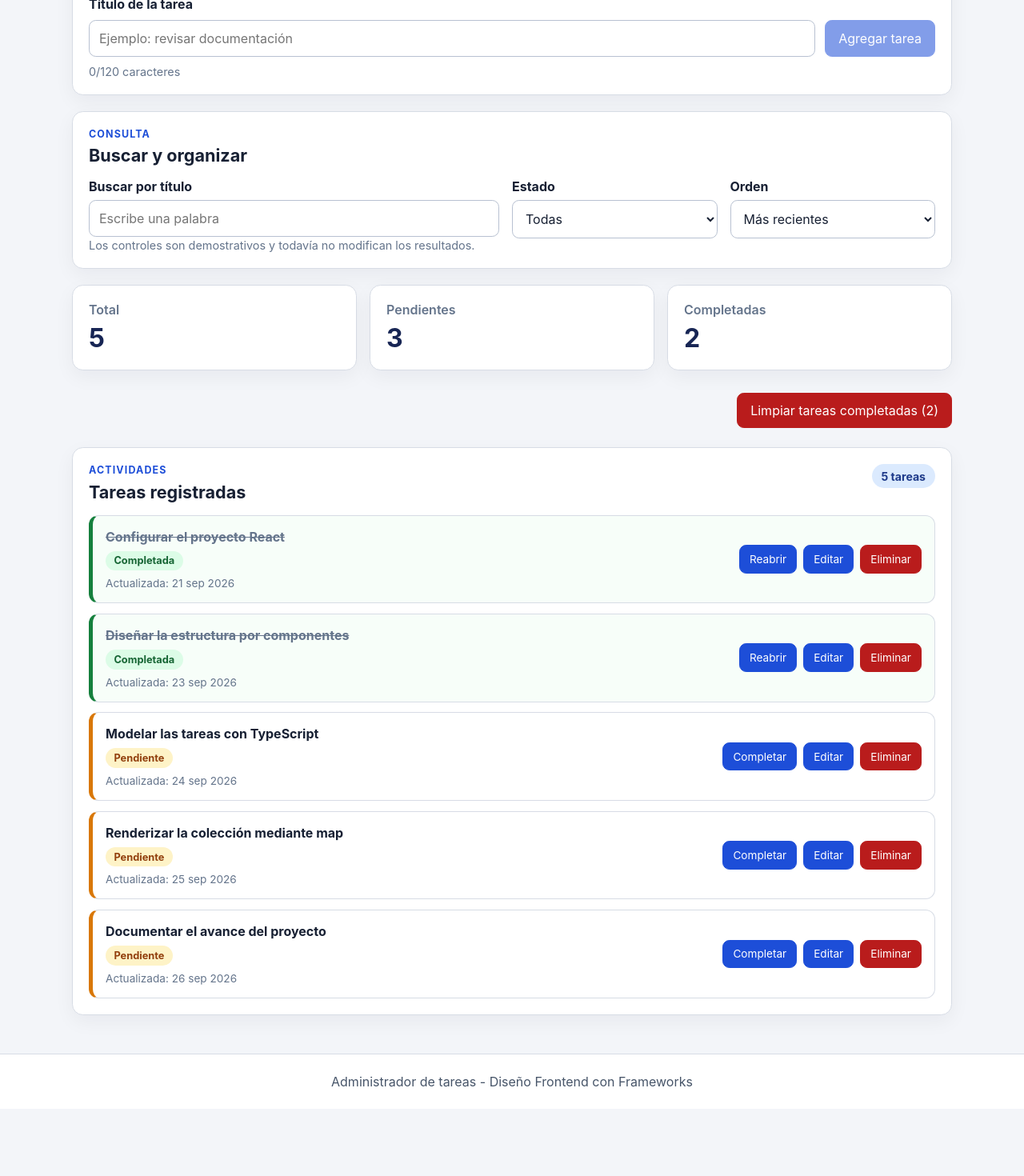
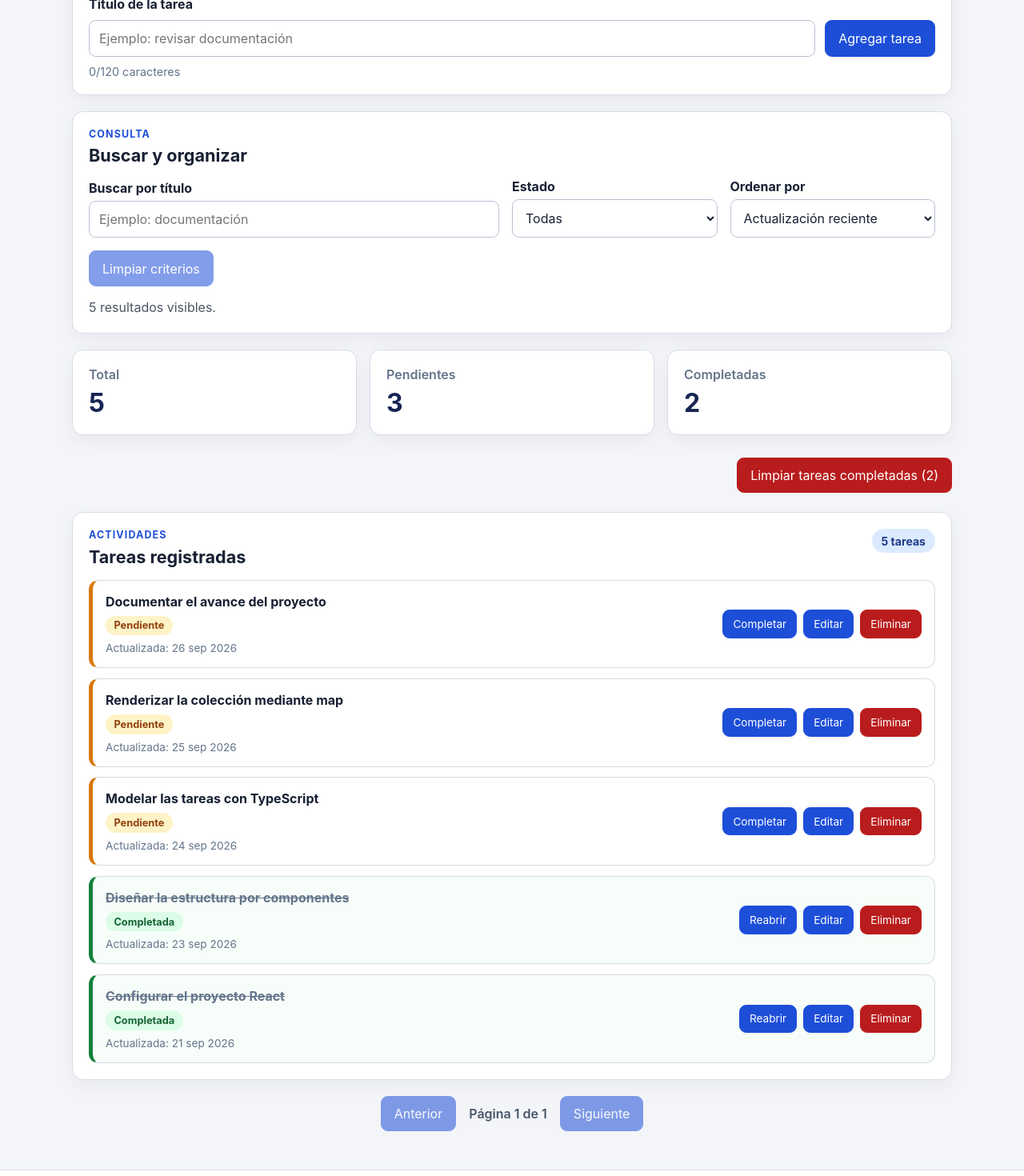
Before and after one commit to GildardoPRMX/ACT-5-FRONTEND, a React (Vite) app: page / in a window 1280 px wide. Shown: the part 320-1790 px from the top of the page at 80% size. Before the commit the page ends 1706 px from the top, so only its background shows below. Built offline with nearby package versions, Linux system fonts and the light colour scheme.

Commit message:
feat: agregar consulta y persistencia local de tareas

```diff
--- a/src/App.tsx
+++ b/src/App.tsx
@@ -1,4 +1,4 @@
-import { useState } from 'react';
+import { useEffect, useState } from 'react';
 import { AppHeader } from './components/AppHeader';
 import { AppFooter } from './components/AppFooter';
 import { TaskFilters } from './components/TaskFilters';
@@ -8,11 +8,43 @@
 import { TaskActions } from './components/TaskActions';
 import { tasks as initialTasks } from './data/tasks';
 import type { Task } from './models/task.interface';
+import type {
+  TaskFilter,
+  TaskSort,
+} from './models/task-view.types';
+import { getVisibleTasks } from './services/task-query.service';
+import {
+  loadTasks,
+  saveTasks,
+} from './services/task-storage.service';
 
 export default function App() {
-  const [tasks, setTasks] = useState<Task[]>(
-    () => [...initialTasks],
+  const [tasks, setTasks] = useState<Task[]>(() =>
+    loadTasks(initialTasks),
   );
+  const [query, setQuery] = useState('');
+  const [filter, setFilter] = useState<TaskFilter>('all');
+  const [sortBy, setSortBy] = useState<TaskSort>('updated-desc');
+  const [currentPage, setCurrentPage] = useState(1);
+
+  useEffect(() => {
+    saveTasks(tasks);
+  }, [tasks]);
+
+  const visibleTasks = getVisibleTasks(tasks, {
+    query,
+    filter,
+    sortBy,
+  });
+  const hasActiveCriteria = query.trim() !== '' || filter !== 'all';
+  const emptyMessage = hasActiveCriteria
+    ? 'No hay tareas que coincidan con la búsqueda y el filtro.'
+    : 'Utiliza el formulario para registrar una nueva actividad.';
+  const pageSize = 5;
+  const totalPages = Math.max(1, Math.ceil(visibleTasks.length / pageSize));
+  const currentVisiblePage = Math.min(currentPage, totalPages);
+  const startIndex = (currentVisiblePage - 1) * pageSize;
+  const paginatedTasks = visibleTasks.slice(startIndex, startIndex + pageSize);
 
   function handleAddTask(title: string) {
     const now = new Date().toISOString();
@@ -28,6 +60,7 @@
       newTask,
       ...currentTasks,
     ]);
+    setCurrentPage(1);
   }
 
   function handleToggleStatus(id: string) {
@@ -49,6 +82,7 @@
         };
       }),
     );
+    setCurrentPage(1);
   }
 
   function handleEditTask(
@@ -68,6 +102,7 @@
           : task,
       ),
     );
+    setCurrentPage(1);
   }
 
   function handleDeleteTask(id: string) {
@@ -90,6 +125,29 @@
     setTasks((currentTasks) =>
       currentTasks.filter((task) => task.id !== id),
     );
+    setCurrentPage(1);
+  }
+
+  function handleQueryChange(value: string) {
+    setQuery(value);
+    setCurrentPage(1);
+  }
+
+  function handleFilterChange(value: TaskFilter) {
+    setFilter(value);
+    setCurrentPage(1);
+  }
+
+  function handleSortChange(value: TaskSort) {
+    setSortBy(value);
+    setCurrentPage(1);
+  }
+
+  function handleClearCriteria() {
+    setQuery('');
+    setFilter('all');
+    setSortBy('updated-desc');
+    setCurrentPage(1);
   }
 
   const completedCount = tasks.filter(
@@ -112,6 +170,7 @@
     setTasks((currentTasks) =>
       currentTasks.filter((task) => task.status !== 'completed'),
     );
+    setCurrentPage(1);
   }
 
   return (
@@ -119,18 +178,52 @@
       <AppHeader />
       <main className="app-main">
         <TaskForm onAddTask={handleAddTask} />
-        <TaskFilters />
+        <TaskFilters
+          query={query}
+          filter={filter}
+          sortBy={sortBy}
+          resultCount={visibleTasks.length}
+          onQueryChange={handleQueryChange}
+          onFilterChange={handleFilterChange}
+          onSortChange={handleSortChange}
+          onClear={handleClearCriteria}
+        />
         <TaskSummary tasks={tasks} />
         <TaskActions
           completedCount={completedCount}
           onClearCompleted={handleClearCompleted}
         />
         <TaskList
-          tasks={tasks}
+          tasks={paginatedTasks}
+          totalCount={visibleTasks.length}
+          emptyMessage={emptyMessage}
           onToggleStatus={handleToggleStatus}
           onEditTask={handleEditTask}
           onDeleteTask={handleDeleteTask}
         />
+        <nav className="pagination" aria-label="Paginación de tareas">
+          <button
+            type="button"
+            onClick={() =>
+              setCurrentPage((page) => Math.max(1, page - 1))
+            }
+            disabled={currentVisiblePage === 1}
+          >
+            Anterior
+          </button>
+          <p aria-live="polite">
+            Página {currentVisiblePage} de {totalPages}
+          </p>
+          <button
+            type="button"
+            onClick={() =>
+              setCurrentPage((page) => Math.min(totalPages, page + 1))
+            }
+            disabled={currentVisiblePage === totalPages}
+          >
+            Siguiente
+          </button>
+        </nav>
       </main>
       <AppFooter courseName="Diseño Frontend con Frameworks" />
     </div>
--- a/src/components/TaskFilters.tsx
+++ b/src/components/TaskFilters.tsx
@@ -1,41 +1,94 @@
-export function TaskFilters() {
+import type {
+  TaskFilter,
+  TaskSort,
+} from '../models/task-view.types';
+
+interface TaskFiltersProps {
+  query: string;
+  filter: TaskFilter;
+  sortBy: TaskSort;
+  resultCount: number;
+  onQueryChange: (value: string) => void;
+  onFilterChange: (value: TaskFilter) => void;
+  onSortChange: (value: TaskSort) => void;
+  onClear: () => void;
+}
+
+export function TaskFilters({
+  query,
+  filter,
+  sortBy,
+  resultCount,
+  onQueryChange,
+  onFilterChange,
+  onSortChange,
+  onClear,
+}: TaskFiltersProps) {
+  const hasActiveCriteria =
+    query.trim() !== '' ||
+    filter !== 'all' ||
+    sortBy !== 'updated-desc';
+
+  const resultLabel =
+    resultCount === 1
+      ? '1 resultado visible.'
+      : `${resultCount} resultados visibles.`;
+
   return (
-    <section className="panel" aria-labelledby="filters-title">
+    <section className="panel" aria-labelledby="task-filters-title">
       <div className="section-heading">
         <div>
           <p className="section-heading__eyebrow">Consulta</p>
-          <h2 id="filters-title">Buscar y organizar</h2>
+          <h2 id="task-filters-title">Buscar y organizar</h2>
         </div>
       </div>
+
       <div className="filters-grid">
-        <div className="field">
-          <label htmlFor="task-search">Buscar por título</label>
+        <label className="filter-field">
+          <span>Buscar por título</span>
           <input
-            id="task-search"
             type="search"
-            placeholder="Escribe una palabra"
+            value={query}
+            placeholder="Ejemplo: documentación"
+            onChange={(event) => onQueryChange(event.target.value)}
           />
-        </div>
-        <div className="field">
-          <label htmlFor="status-filter">Estado</label>
-          <select id="status-filter" defaultValue="all">
+        </label>
+
+        <label className="filter-field">
+          <span>Estado</span>
+          <select
+            value={filter}
+            onChange={(event) =>
+              onFilterChange(event.target.value as TaskFilter)
+            }
+          >
             <option value="all">Todas</option>
             <option value="pending">Pendientes</option>
             <option value="completed">Completadas</option>
           </select>
-        </div>
-        <div className="field">
-          <label htmlFor="task-order">Orden</label>
-          <select id="task-order" defaultValue="newest">
-            <option value="newest">Más recientes</option>
-            <option value="oldest">Más antiguas</option>
-            <option value="title">Por título</option>
+        </label>
+
+        <label className="filter-field">
+          <span>Ordenar por</span>
+          <select
+            value={sortBy}
+            onChange={(event) =>
+              onSortChange(event.target.value as TaskSort)
+            }
+          >
+            <option value="updated-desc">Actualización reciente</option>
+            <option value="created-desc">Creación reciente</option>
+            <option value="title-asc">Título A a Z</option>
           </select>
-        </div>
+        </label>
+
+        <button type="button" onClick={onClear} disabled={!hasActiveCriteria}>
+          Limpiar criterios
+        </button>
       </div>
-      <p className="helper-text">
-        Los controles son demostrativos y todavía no modifican
-        los resultados.
+
+      <p className="filter-results" role="status">
+        {resultLabel}
       </p>
     </section>
   );
--- a/src/components/TaskForm.tsx
+++ b/src/components/TaskForm.tsx
@@ -1,75 +1,78 @@
 import { useState } from 'react';
 import type { FormEvent } from 'react';
+import {
+  TASK_TITLE_MAX_LENGTH,
+  validateTaskTitle,
+} from '../utils/task-validation';
 
 interface TaskFormProps {
   onAddTask: (title: string) => void;
 }
 
-export function TaskForm({
-  onAddTask,
-}: TaskFormProps) {
+export function TaskForm({ onAddTask }: TaskFormProps) {
   const [title, setTitle] = useState('');
-  const normalizedTitle = title.trim();
+  const [error, setError] = useState('');
 
-  function handleSubmit(
-    event: FormEvent<HTMLFormElement>,
-  ) {
+  function handleTitleChange(value: string): void {
+    setTitle(value);
+
+    if (error) {
+      setError(validateTaskTitle(value) ?? '');
+    }
+  }
+
+  function handleSubmit(event: FormEvent<HTMLFormElement>): void {
     event.preventDefault();
 
-    if (!normalizedTitle) {
+    const validationMessage = validateTaskTitle(title);
+
+    if (validationMessage) {
+      setError(validationMessage);
       return;
     }
 
-    onAddTask(normalizedTitle);
+    onAddTask(title.trim());
     setTitle('');
+    setError('');
   }
 
   return (
-    <section
-      className="panel"
-      aria-labelledby="task-form-title"
-    >
+    <section className="panel" aria-labelledby="task-form-title">
       <div className="section-heading">
         <div>
-          <p className="section-heading__eyebrow">
-            Registro
-          </p>
-          <h2 id="task-form-title">
-            Nueva tarea
-          </h2>
+          <p className="section-heading__eyebrow">Registro</p>
+          <h2 id="task-form-title">Nueva tarea</h2>
         </div>
       </div>
 
-      <form
-        className="task-form"
-        onSubmit={handleSubmit}
-      >
-        <label htmlFor="task-title">
-          Título de la tarea
-        </label>
+      <form className="task-form" onSubmit={handleSubmit} noValidate>
+        <label htmlFor="task-title">Título de la tarea</label>
         <div className="task-form__row">
           <input
             id="task-title"
             name="title"
             type="text"
             placeholder="Ejemplo: revisar documentación"
-            maxLength={120}
+            maxLength={TASK_TITLE_MAX_LENGTH}
             value={title}
-            onChange={(event) =>
-              setTitle(event.target.value)
+            onChange={(event) => handleTitleChange(event.target.value)}
+            aria-invalid={Boolean(error)}
+            aria-describedby={
+              error
+                ? 'task-title-help task-title-error'
+                : 'task-title-help'
             }
-            required
           />
-          <button
-            type="submit"
-            disabled={!normalizedTitle}
-          >
-            Agregar tarea
-          </button>
+          <button type="submit">Agregar tarea</button>
         </div>
-        <p className="helper-text">
-          {title.length}/120 caracteres
+        <p id="task-title-help" className="helper-text">
+          {title.length}/{TASK_TITLE_MAX_LENGTH} caracteres
         </p>
+        {error && (
+          <p id="task-title-error" className="field-error" role="alert">
+            {error}
+          </p>
+        )}
       </form>
     </section>
   );
--- a/src/components/TaskItem.tsx
+++ b/src/components/TaskItem.tsx
@@ -2,6 +2,10 @@
 import type { FormEvent } from 'react';
 import type { Task } from '../models/task.interface';
 import { TaskStatusBadge } from './TaskStatusBadge';
+import {
+  TASK_TITLE_MAX_LENGTH,
+  validateTaskTitle,
+} from '../utils/task-validation';
 
 interface TaskItemProps {
   task: Task;
@@ -25,26 +29,42 @@
   const { id, title, status, updatedAt } = task;
   const [isEditing, setIsEditing] = useState(false);
   const [draftTitle, setDraftTitle] = useState(title);
-  const normalizedDraft = draftTitle.trim();
+  const [error, setError] = useState('');
 
   function handleStartEdit() {
     setDraftTitle(title);
+    setError('');
     setIsEditing(true);
   }
 
   function handleCancelEdit() {
     setDraftTitle(title);
+    setError('');
     setIsEditing(false);
+  }
+
+  function handleDraftChange(value: string) {
+    setDraftTitle(value);
+
+    if (error) {
+      setError(validateTaskTitle(value) ?? '');
+    }
   }
 
   function handleEditSubmit(
     event: FormEvent<HTMLFormElement>,
   ) {
     event.preventDefault();
-    if (!normalizedDraft) {
+
+    const validationMessage = validateTaskTitle(draftTitle);
+
+    if (validationMessage) {
+      setError(validationMessage);
       return;
     }
-    onEditTask(id, normalizedDraft);
+
+    onEditTask(id, draftTitle.trim());
+    setError('');
     setIsEditing(false);
   }
 
@@ -58,6 +78,7 @@
           <form
             className="task-item__edit-form"
             onSubmit={handleEditSubmit}
+            noValidate
           >
             <label
               className="sr-only"
@@ -70,19 +91,26 @@
               className="task-item__edit-input"
               value={draftTitle}
               onChange={(event) =>
-                setDraftTitle(event.target.value)
+                handleDraftChange(event.target.value)
               }
-              maxLength={120}
+              maxLength={TASK_TITLE_MAX_LENGTH}
+              aria-invalid={Boolean(error)}
+              aria-describedby={
+                error ? `edit-error-${id}` : undefined
+              }
               autoFocus
-              required
             />
+            {error && (
+              <p
+                id={`edit-error-${id}`}
+                className="field-error"
+                role="alert"
+              >
+                {error}
+              </p>
+            )}
             <div className="task-item__edit-actions">
-              <button
-                type="submit"
-                disabled={!normalizedDraft}
-              >
-                Guardar
-              </button>
+              <button type="submit">Guardar</button>
               <button
                 type="button"
                 onClick={handleCancelEdit}
--- a/src/components/TaskList.tsx
+++ b/src/components/TaskList.tsx
@@ -3,6 +3,8 @@
 
 interface TaskListProps {
   tasks: Task[];
+  totalCount: number;
+  emptyMessage: string;
   onToggleStatus: (id: string) => void;
   onEditTask: (id: string, title: string) => void;
   onDeleteTask: (id: string) => void;
@@ -10,14 +12,14 @@
 
 export function TaskList({
   tasks,
+  totalCount,
+  emptyMessage,
   onToggleStatus,
   onEditTask,
   onDeleteTask,
 }: TaskListProps) {
   const resultLabel =
-    tasks.length === 1
-      ? '1 tarea'
-      : `${tasks.length} tareas`;
+    totalCount === 1 ? '1 tarea' : `${totalCount} tareas`;
 
   return (
     <section
@@ -26,25 +28,16 @@
     >
       <div className="section-heading">
         <div>
-          <p className="section-heading__eyebrow">
-            Actividades
-          </p>
-          <h2 id="task-list-title">
-            Tareas registradas
-          </h2>
+          <p className="section-heading__eyebrow">Actividades</p>
+          <h2 id="task-list-title">Tareas registradas</h2>
         </div>
-        <span className="result-count">
-          {resultLabel}
-        </span>
+        <span className="result-count">{resultLabel}</span>
       </div>
 
       {tasks.length === 0 ? (
         <div className="empty-state" role="status">
-          <h3>No hay tareas registradas</h3>
-          <p>
-            Utiliza el formulario para registrar
-            una nueva actividad.
-          </p>
+          <h3>Sin resultados</h3>
+          <p>{emptyMessage}</p>
         </div>
       ) : (
         <div className="task-list" role="list">
--- /dev/null
+++ b/src/services/task-query.service.ts
@@ -0,0 +1,58 @@
+import type { Task } from '../models/task.interface';
+import type {
+  TaskSort,
+  TaskViewOptions,
+} from '../models/task-view.types';
+
+const titleCollator = new Intl.Collator('es-MX', {
+  sensitivity: 'base',
+});
+
+function compareTasks(
+  firstTask: Task,
+  secondTask: Task,
+  sortBy: TaskSort,
+): number {
+  switch (sortBy) {
+    case 'created-desc':
+      return (
+        Date.parse(secondTask.createdAt) -
+        Date.parse(firstTask.createdAt)
+      );
+
+    case 'title-asc':
+      return titleCollator.compare(firstTask.title, secondTask.title);
+
+    case 'updated-desc':
+    default:
+      return (
+        Date.parse(secondTask.updatedAt) -
+        Date.parse(firstTask.updatedAt)
+      );
+  }
+}
+
+export function getVisibleTasks(
+  tasks: Task[],
+  options: TaskViewOptions,
+): Task[] {
+  const normalizedQuery = options.query
+    .trim()
+    .toLocaleLowerCase('es-MX');
+
+  const filteredTasks = tasks.filter((task) => {
+    const matchesQuery = task.title
+      .toLocaleLowerCase('es-MX')
+      .includes(normalizedQuery);
+
+    const matchesFilter =
+      options.filter === 'all' ||
+      task.status === options.filter;
+
+    return matchesQuery && matchesFilter;
+  });
+
+  return [...filteredTasks].sort((firstTask, secondTask) =>
+    compareTasks(firstTask, secondTask, options.sortBy),
+  );
+}
--- /dev/null
+++ b/src/services/task-storage.service.ts
@@ -0,0 +1,62 @@
+import type {
+  Task,
+  TaskStatus,
+} from '../models/task.interface';
+
+const STORAGE_KEY = 'task-manager.tasks';
+
+function isTaskStatus(value: unknown): value is TaskStatus {
+  return value === 'pending' || value === 'completed';
+}
+
+function isTask(value: unknown): value is Task {
+  if (!value || typeof value !== 'object') {
+    return false;
+  }
+
+  const task = value as Partial<Task>;
+
+  return (
+    typeof task.id === 'string' &&
+    typeof task.title === 'string' &&
+    isTaskStatus(task.status) &&
+    typeof task.createdAt === 'string' &&
+    Number.isFinite(Date.parse(task.createdAt)) &&
+    typeof task.updatedAt === 'string' &&
+    Number.isFinite(Date.parse(task.updatedAt))
+  );
+}
+
+export function loadTasks(fallbackTasks: Task[]): Task[] {
+  try {
+    const savedTasks = localStorage.getItem(STORAGE_KEY);
+
+    if (savedTasks === null) {
+      return [...fallbackTasks];
+    }
+
+    const parsedValue: unknown = JSON.parse(savedTasks);
+
+    if (
+      !Array.isArray(parsedValue) ||
+      !parsedValue.every(isTask)
+    ) {
+      return [...fallbackTasks];
+    }
+
+    return parsedValue;
+  } catch {
+    return [...fallbackTasks];
+  }
+}
+
+export function saveTasks(tasks: Task[]): void {
+  try {
+    localStorage.setItem(STORAGE_KEY, JSON.stringify(tasks));
+  } catch (error) {
+    console.error(
+      'No fue posible guardar las tareas localmente.',
+      error,
+    );
+  }
+}
--- a/src/styles/index.css
+++ b/src/styles/index.css
@@ -158,14 +158,45 @@
 
 .filters-grid {
   display: grid;
-  grid-template-columns: 2fr 1fr 1fr;
+  grid-template-columns: minmax(220px, 2fr) repeat(2, minmax(170px, 1fr));
   gap: 1rem;
+  align-items: end;
 }
 
-.field {
+.filter-field {
   display: grid;
-  align-content: start;
-  gap: 0.45rem;
+  gap: 0.4rem;
+}
+
+.filter-field span {
+  font-weight: 700;
+}
+
+.filter-field input,
+.filter-field select {
+  width: 100%;
+}
+
+.filters-grid > button {
+  justify-self: start;
+}
+
+.filter-results {
+  min-height: 1.4rem;
+  margin: 1rem 0 0;
+  color: #4b5563;
+}
+
+.field-error {
+  margin: 0;
+  color: #9b1c1c;
+  font-size: 0.9rem;
+  font-weight: 700;
+}
+
+input[aria-invalid='true'] {
+  border-color: #9b1c1c;
+  outline-color: #9b1c1c;
 }
 
 .summary-grid {
@@ -348,13 +379,28 @@
   margin-block: 0.5rem 0.25rem;
 }
 
+.pagination {
+  display: flex;
+  align-items: center;
+  justify-content: center;
+  flex-wrap: wrap;
+  gap: 1rem;
+}
+
+.pagination p {
+  margin-bottom: 0;
+  color: #475569;
+  font-weight: 600;
+}
+
 @media (max-width: 720px) {
   .app-header { padding-block: 2.25rem; }
   .task-form__row,
-  .filters-grid,
   .summary-grid,
   .task-item { grid-template-columns: 1fr; }
+  .filters-grid { grid-template-columns: 1fr; }
   .task-form__row button { width: 100%; }
   .task-item__actions { justify-content: start; }
   .task-item__actions button { flex: 1 1 8rem; }
+  .filters-grid > button { width: 100%; }
 }
--- /dev/null
+++ b/src/utils/task-validation.ts
@@ -0,0 +1,19 @@
+export const TASK_TITLE_MAX_LENGTH = 120;
+
+export function validateTaskTitle(value: string): string | null {
+  const title = value.trim();
+
+  if (!title) {
+    return 'Escribe el título de la tarea.';
+  }
+
+  if (title.length < 3) {
+    return 'El título debe tener al menos 3 caracteres.';
+  }
+
+  if (title.length > TASK_TITLE_MAX_LENGTH) {
+    return `El título no puede superar ${TASK_TITLE_MAX_LENGTH} caracteres.`;
+  }
+
+  return null;
+}
```
Also changed, not shown: src/models/task-view.types.ts (added, +14 -0 lines), 1 other file (tests, documents, lock files or other folders).
